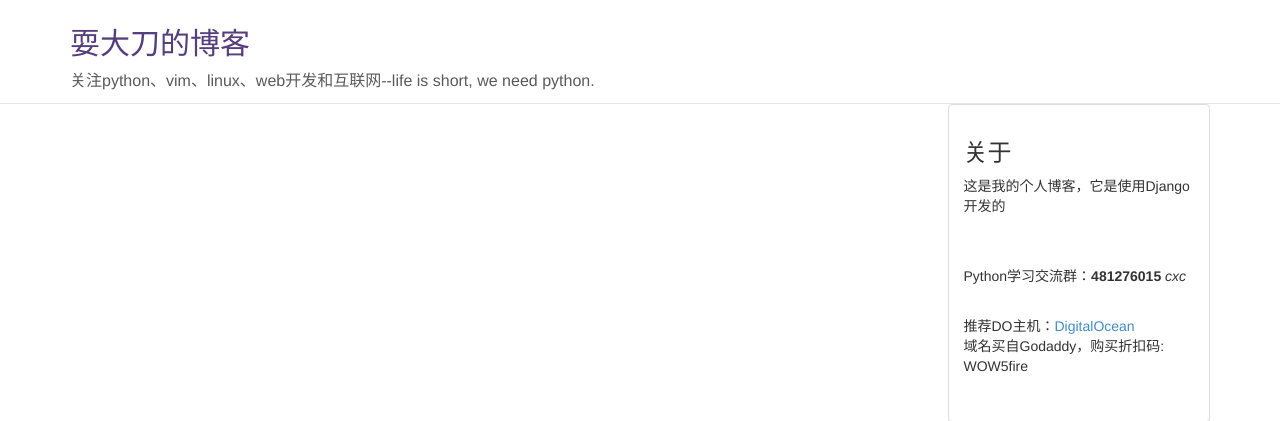
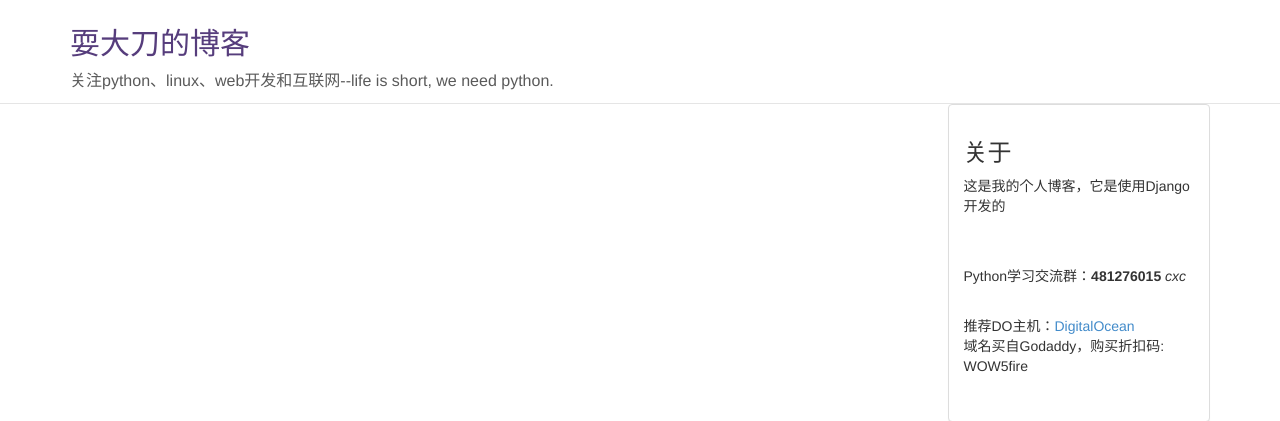
Before and after one commit to ghacer/sblog, a Django app: template mysite/blog/templates/base.html in a window 1280 px wide. Shown: the part 51-472 px from the top of the page. Run offline with Django 3.2, Linux system fonts and the light colour scheme; the template is opened without the code that fills it, so the values that code supplies are empty; parts of the project's set-up code (start-up, migrations or seed data) failed here and were passed over; some libraries are stand-ins or nearby versions.

Commit message:
修改yijuhua

```diff
--- a/mysite/blog/templates/base.html
+++ b/mysite/blog/templates/base.html
@@ -4,7 +4,7 @@
         <meta charset="utf-8">
         <title>{% block title %}{% endblock %}耍大刀的博客</title>
         <meta name="viewport" content="width=device-width, initial-scale=1.0">
-        <meta name="description" content="{% block desc %}{% endblock %}关于编程（java,python,js等）、设计模式、系统（linux）、开源、学习心得、工作经验–人生苦短，我用python.">
+        <meta name="description" content="{% block desc %}{% endblock %}关于编程（python）、设计模式、系统（linux）、开源、学习心得、工作经验–人生苦短，我用python.">
         <meta name="keywords" content="{% block keywords %}{% endblock %}python,linux,vim,web开发,工作经验,项目实战,教程">
         <meta name="author" content="耍大刀">
         <meta name="baidu-site-verification" content="L1tGNksWV2rt8zho" />
@@ -50,7 +50,7 @@
         <div class="bs-header">
             <div class="container">
                 <h1>耍大刀的博客</h1>
-                <p>{% block yijuhua %}{% endblock %}关注python、vim、linux、web开发和互联网--life is short, we need python.</p>
+                <p>{% block yijuhua %}{% endblock %}关注python、linux、web开发和互联网--life is short, we need python.</p>
                 <ul class="nav nav-pills">
                  {% for category in categories %}
                     <li><a href="{% url 'blog:category' category.id %}">{{ category.name }}</a></li>
```
